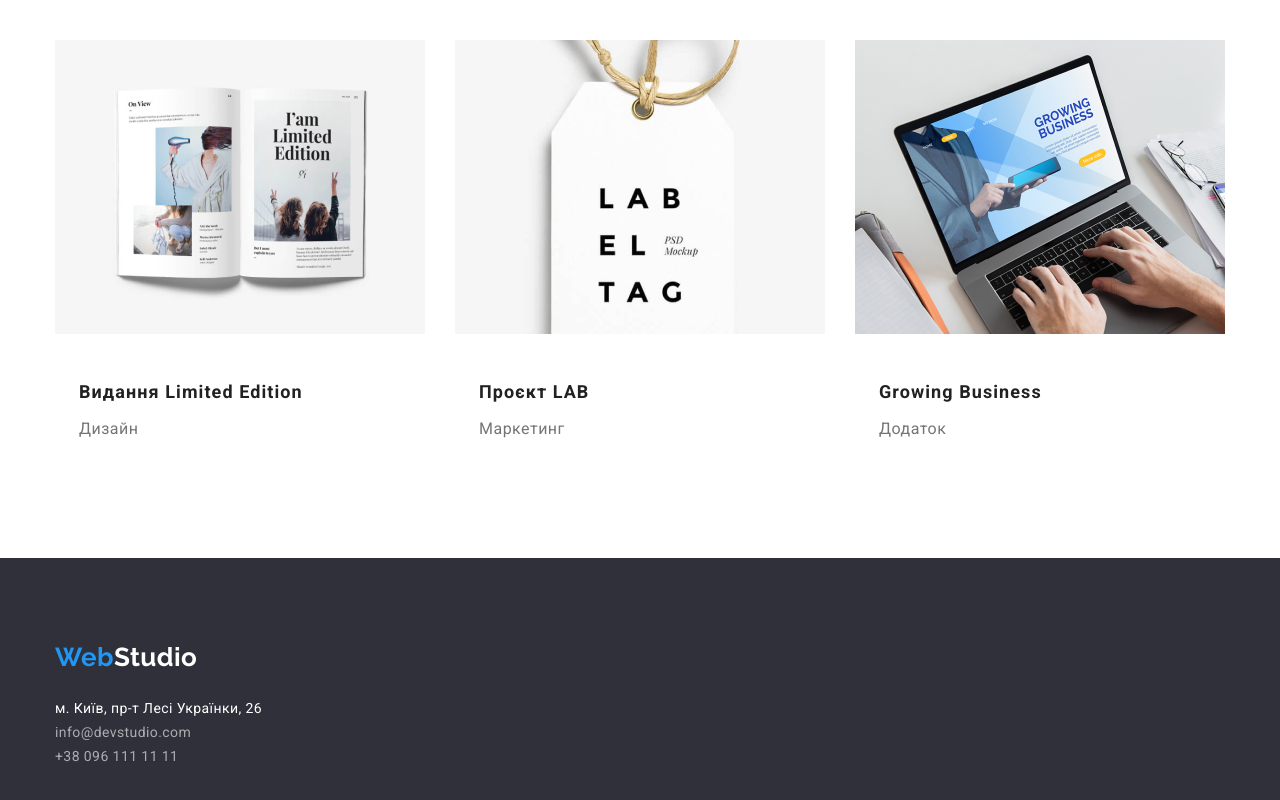
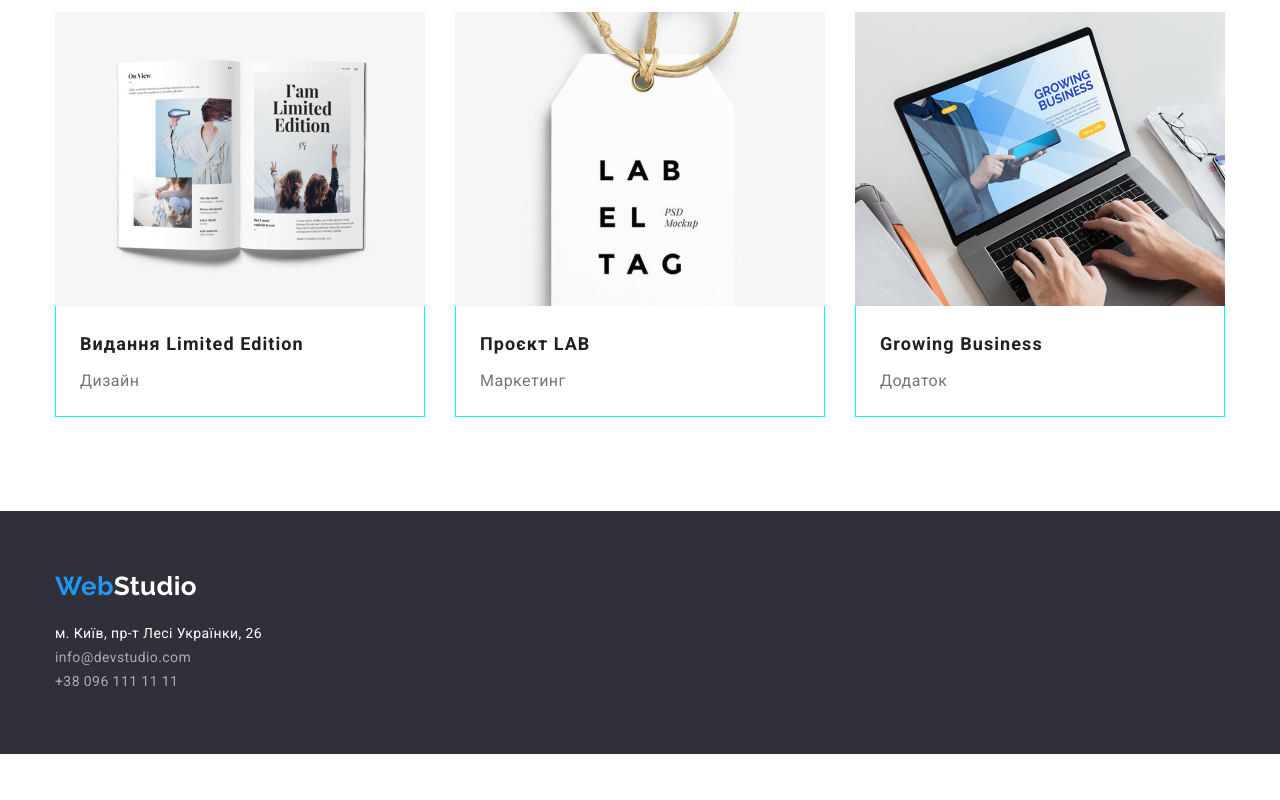
Before and after one commit to t-khlpk/goit-markup-hw-03, a plain HTML site: page portfolio.html in a window 1280 px wide. Shown: the part 1122-1922 px from the top of the page. After the commit the page ends 1876 px from the top, so only its background shows below. Drawn offline with nearby package versions, Linux system fonts and the light colour scheme.

Commit message:
дз 3 кінцевий результат

```diff
--- a/css/styles.css
+++ b/css/styles.css
@@ -101,8 +101,6 @@ ul {
 }
 .site-nav .site-nav-item+ .site-nav-item {
   margin-left: 50px;
-  /* padding-top: 32px;
-  padding-bottom: 32px; */
   display: block;
 }
 
@@ -110,16 +108,17 @@ ul {
   display: flex;
   gap: 50px;
   margin-left: auto;
+      }
 
-
-    }
-.contacts-header-link .nav-link {
+.contacts-header-link
+.nav-link {
   padding-top: 32px;
   padding-bottom: 32px;
   display: block;
 }
 
-.list .link  {
+.list
+.link  {
   font-weight: 500;
   line-height: 1.14;
   color: var(--title-color);
@@ -135,12 +134,7 @@ ul {
     text-decoration: none;
 
 }
-/* .link .link-activ {
 
-  padding-top: 32px;
-  padding-bottom: 32px;
-  display: block;
-} */
 .link-activ{
     color: var(--accent-color);
     text-decoration: none;
@@ -293,7 +287,16 @@ ul {
     padding-top: 60px;
     padding-bottom: 60px;
 }
-
+.footer-logo {
+  margin-bottom: 20px;
+  display: block;
+  font-family: "Raleway", sans-serif;
+    font-weight: 700;
+    font-size: 26px;
+    line-height: 1.19;
+    text-decoration: none;
+    color: var(--accent-color)
+}
 .logo-color-footer{
     color: var(--primary-white-color);
 }
@@ -341,6 +344,11 @@ color:var(--accent-color);
 }
 
 .filter-item {
+  padding-top: 6px;
+  padding-bottom: 6px;
+  padding-left: 22px;
+  padding-right: 22px;
+
   font-weight: 500;
 font-size: 16px;
 line-height: 1.62;
@@ -371,9 +379,10 @@ border: 1px solid transparent;
   padding-bottom: 20px;
   padding-left: 24px;
   padding-right: 24px;
+  border: 1px solid aqua;
+  border-top: 0;
 }
 .project-subtitle {
-  margin-top: 20px;
   margin-bottom: 4px;
   font-weight: 700;
 font-size: 18px;
--- a/portfolio.html
+++ b/portfolio.html
@@ -140,7 +140,7 @@
 
     <footer class="footer section">
       <div class="container">
-      <a class="logo" href="./index.html"
+      <a class="footer-logo" href="./index.html"
         >Web<span class="logo-color-footer">Studio</span></a
       >
       <address class="address">
```
Also changed, not shown: index.html (+1 -1 lines).
